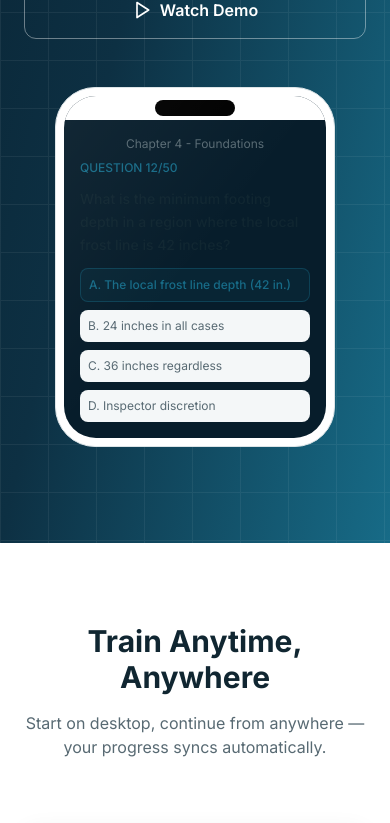
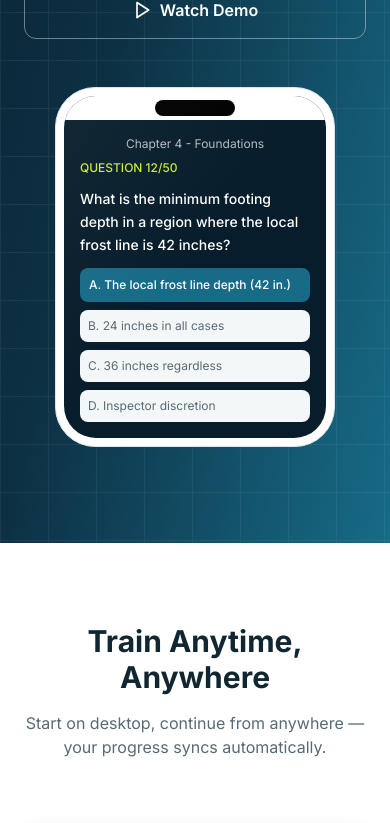
Before and after one commit to laoboatpeople/inspectpractice, a Next.js app in the folder client/: page / in a window 390 px wide. Shown: the part 1140-1963 px from the top of the page. Built offline with nearby package versions, Linux system fonts and the light colour scheme.

Commit message:
inspect: fix dark-on-dark text inside navy phone mockups — question/labels/values white (or white/60), selected option solid teal + white

```diff
--- a/client/components/marketing/AppMockup.tsx
+++ b/client/components/marketing/AppMockup.tsx
@@ -29,7 +29,7 @@ export default function AppMockup({ children, title }: AppMockupProps) {
             {/* Content */}
             <div className="p-4">
               {title && (
-                <div className="text-xs text-text-secondary mb-2 text-center">{title}</div>
+                <div className="text-xs text-white/70 mb-2 text-center">{title}</div>
               )}
               {children}
             </div>
--- a/client/components/marketing/LandingPage.tsx
+++ b/client/components/marketing/LandingPage.tsx
@@ -131,13 +131,13 @@ export default function MarketingLandingPage() {
             >
               <AppMockup title={tm("appPreview.mockupChapter")}>
                 <div className="space-y-3">
-                  <div className="text-xs text-[#176B87] font-medium">{tm("appPreview.questionLabel").replace("{current}", "12").replace("{total}", "50")}</div>
-                  <div className="text-sm text-[#102631] font-medium leading-relaxed">
+                  <div className="text-xs text-[#CBEA32] font-medium">{tm("appPreview.questionLabel").replace("{current}", "12").replace("{total}", "50")}</div>
+                  <div className="text-sm text-white font-medium leading-relaxed">
                     {tm("appPreview.mockupQuestion")}
                   </div>
                   <div className="space-y-2 mt-3">
                     {['a', 'b', 'c', 'd'].map((key, i) => (
-                      <div key={i} className={`p-2 rounded-lg text-xs ${i === 0 ? 'bg-[#176B87]/10 border border-[#176B87]/40 text-[#176B87] font-medium' : 'bg-[#F4F7F8] text-[#586A73]'}`}>
+                      <div key={i} className={`p-2 rounded-lg text-xs ${i === 0 ? 'bg-[#176B87] border border-[#176B87]/60 text-white font-medium' : 'bg-[#F4F7F8] text-[#586A73]'}`}>
                         {tm(`appPreview.answers.${key}`)}
                       </div>
                     ))}
@@ -269,7 +269,7 @@ export default function MarketingLandingPage() {
             <AppMockup title={tm("appPreview.quizTitle")}>
               <div className="space-y-2">
                 <div className="text-xs text-[#55A630] font-medium">{tm("appPreview.correct")}</div>
-                <div className="text-sm text-[#102631] font-medium">{tm("appPreview.wingSparExplanation")}</div>
+                <div className="text-sm text-white font-medium">{tm("appPreview.wingSparExplanation")}</div>
               </div>
             </AppMockup>
 
@@ -279,18 +279,18 @@ export default function MarketingLandingPage() {
                 <div className="h-2 bg-[#E8EEF0] rounded-full overflow-hidden">
                   <div className="h-full w-3/4 bg-gradient-to-r from-[#176B87] to-[#176B87] rounded-full" />
                 </div>
-                <div className="text-xs text-[#586A73] mt-2">{tm("appPreview.chapterLabel")}</div>
+                <div className="text-xs text-white/60 mt-2">{tm("appPreview.chapterLabel")}</div>
               </div>
             </AppMockup>
 
             <AppMockup title={tm("appPreview.analyticsTitle")}>
               <div className="space-y-2">
-                <div className="text-xs text-[#586A73] mb-2">{tm("appPreview.yourProgress")}</div>
-                <div className="text-2xl font-bold text-[#102631]">78%</div>
+                <div className="text-xs text-white/60 mb-2">{tm("appPreview.yourProgress")}</div>
+                <div className="text-2xl font-bold text-white">78%</div>
                 <div className="text-xs text-[#55A630]">{tm("appPreview.plusTwelve")}</div>
                 <div className="mt-3 space-y-1">
-                  <div className="flex justify-between text-xs"><span className="text-[#586A73]">{tm("appPreview.accuracy")}</span><span className="text-[#102631] font-semibold">82%</span></div>
-                  <div className="flex justify-between text-xs"><span className="text-[#586A73]">{tm("appPreview.speed")}</span><span className="text-[#102631] font-semibold">{tm("appPreview.good")}</span></div>
+                  <div className="flex justify-between text-xs"><span className="text-white/60">{tm("appPreview.accuracy")}</span><span className="text-white font-semibold">82%</span></div>
+                  <div className="flex justify-between text-xs"><span className="text-white/60">{tm("appPreview.speed")}</span><span className="text-white font-semibold">{tm("appPreview.good")}</span></div>
                 </div>
               </div>
             </AppMockup>
```
